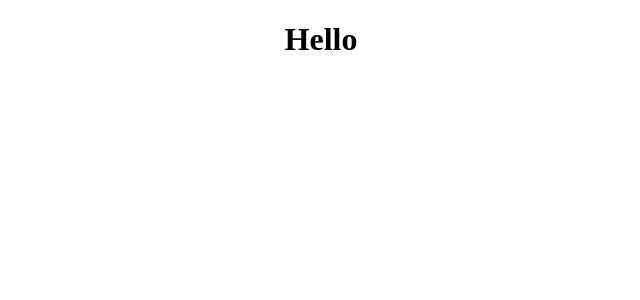
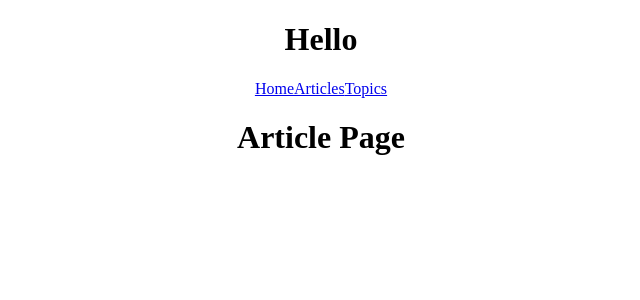
Before and after one commit to ClaireAdele/fresh-news-app, a React (Create React App) app: page /articles/1 in a window 1280 px wide. Shown: the top 300 px of the page, without its empty margins (319-959 px from the left). Built offline with nearby package versions, Linux system fonts and the light colour scheme.

Commit message:
main routing established, able to navigate through website

```diff
--- a/package.json
+++ b/package.json
@@ -3,6 +3,7 @@
   "version": "0.1.0",
   "private": true,
   "dependencies": {
+    "@reach/router": "^1.3.4",
     "@testing-library/jest-dom": "^5.11.9",
     "@testing-library/react": "^11.2.5",
     "@testing-library/user-event": "^12.6.3",
--- a/src/App.js
+++ b/src/App.js
@@ -1,9 +1,18 @@
 import './App.css';
+import { Router } from "@reach/router"
+import Homepage from "./components/Home/Homepage"
+import NestedRouter from "./components/NestedRouter"
+import Navbar from './components/Home/Navbar'
 
 function App() {
   return (
     <div className="App">
       <h1>Hello</h1>
+      <Navbar />
+      <Router>
+        <Homepage path="/" />
+        <NestedRouter path="/*" />
+      </Router>
     </div>
   );
 }
--- a/src/components/Articles/ArticlePage.js
+++ b/src/components/Articles/ArticlePage.js
@@ -0,0 +1,9 @@
+import React from 'react'
+
+export default function ArticlePage() {
+    return (
+        <div>
+            <h1>Article Page</h1>
+        </div>
+    )
+}
--- a/src/components/Articles/ArticlesList.js
+++ b/src/components/Articles/ArticlesList.js
@@ -0,0 +1,9 @@
+import React from 'react'
+
+export default function ArticlesList() {
+    return (
+        <div>
+            <h1>Articles List</h1>
+        </div>
+    )
+}
--- a/src/components/Home/Homepage.js
+++ b/src/components/Home/Homepage.js
@@ -0,0 +1,9 @@
+import React from 'react'
+
+
+export default function Homepage() {
+    return (
+        <div>
+        </div>
+    )
+}
--- a/src/components/Home/Navbar.js
+++ b/src/components/Home/Navbar.js
@@ -0,0 +1,12 @@
+import React from 'react'
+import { Link } from "@reach/router"
+
+export default function Navbar() {
+    return (
+        <div>
+            <Link to="/">Home</Link>
+            <Link to="/articles">Articles</Link>
+            <Link to="/topics/:topics">Topics</Link>
+        </div>
+    )
+}
--- /dev/null
+++ b/src/components/NestedRouter.js
@@ -0,0 +1,17 @@
+import React from 'react';
+import { Router } from "@reach/router";
+import ArticleList from "./Articles/ArticlesList";
+import ArticlePage from "./Articles/ArticlePage";
+import TopicPage from "./Topics/TopicPage"
+
+export default function NestedRouter() {
+    return (
+        <div>
+            <Router>
+                <ArticleList path= "/articles" />
+                <ArticlePage path= "/articles/:article_title" />
+                <TopicPage path="/topics/:topic" />
+            </Router>
+        </div>
+    )
+}
--- a/src/components/Topics/TopicPage.js
+++ b/src/components/Topics/TopicPage.js
@@ -0,0 +1,9 @@
+import React from 'react'
+
+export default function TopicPage() {
+    return (
+        <div>
+            <h1>Topics</h1>
+        </div>
+    )
+}
```
Also changed, not shown: 1 other file (tests, documents, lock files or other folders).
